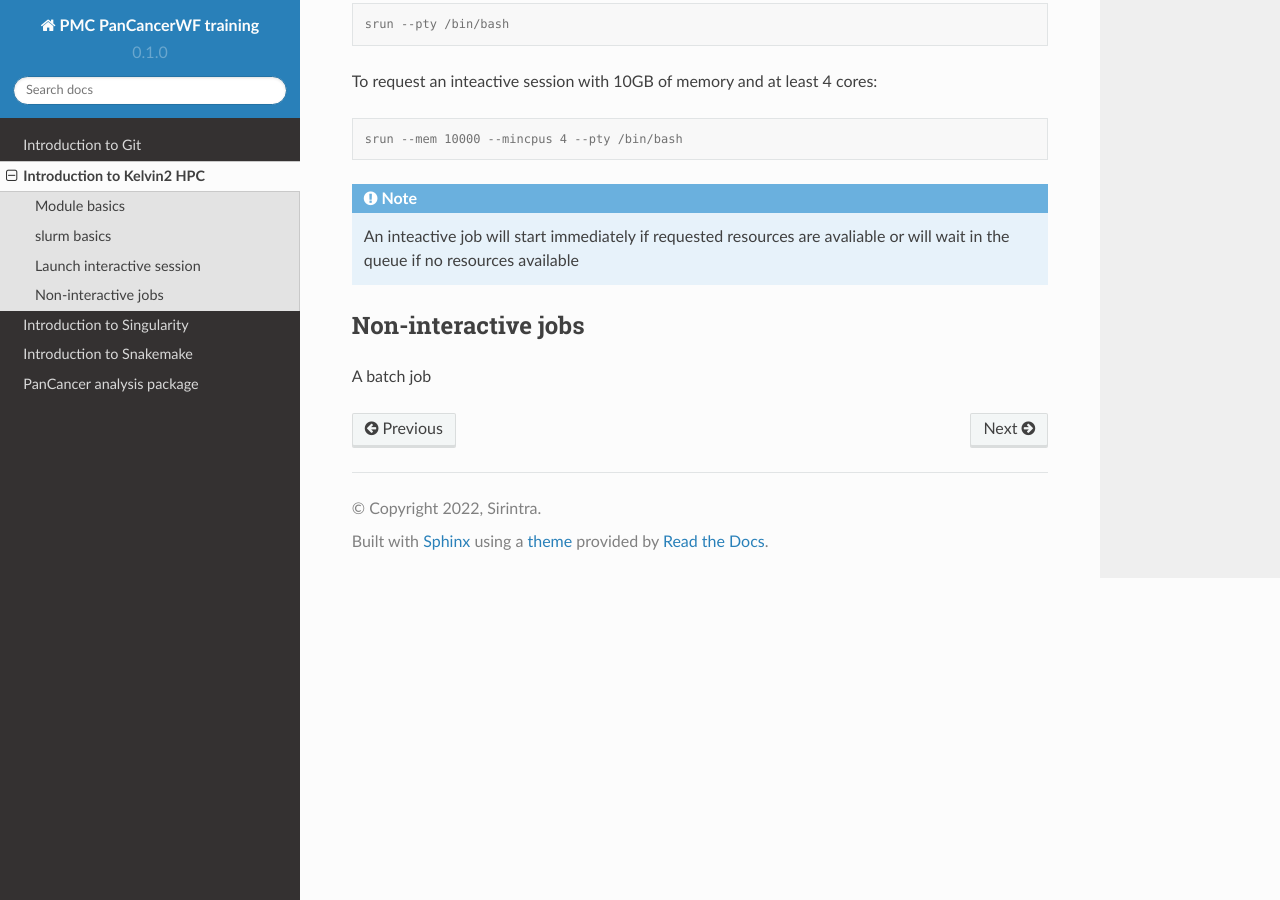
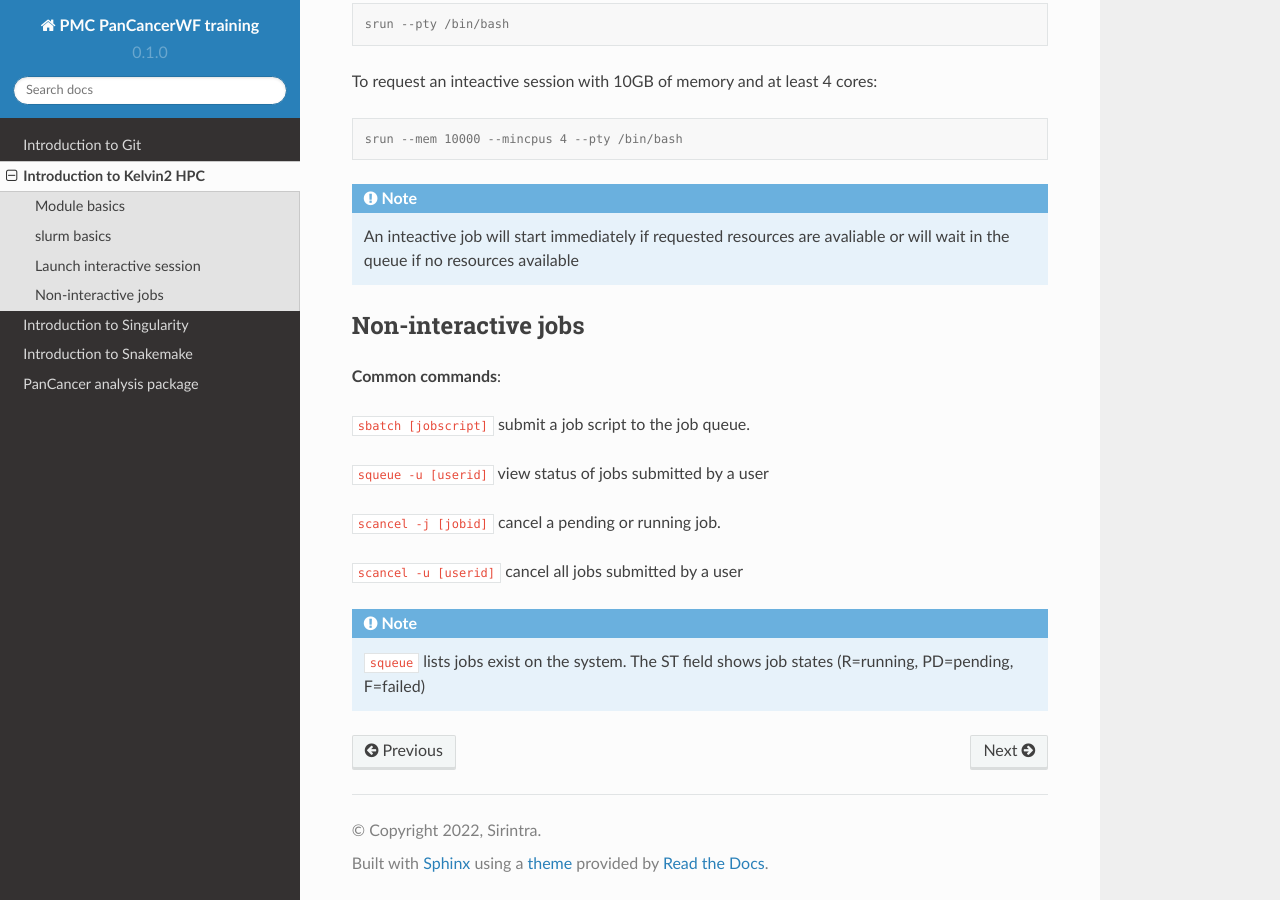
Before and after one commit to sirintra/PMC-PC-training, a Sphinx documentation site: the page built from docs/source/kelvin.rst, in a window 1280 px wide and 900 px high, scrolled down 1193 px. Built offline with Sphinx 7.4.7 and the Read the Docs theme 2.0.0, drawn with Linux system fonts in a browser that asks for light colours.

Commit message:
Update kelvin.rst

```diff
--- a/docs/source/kelvin.rst
+++ b/docs/source/kelvin.rst
@@ -56,4 +56,17 @@ To request an inteactive session with 10GB of memory and at least 4 cores:
 
 Non-interactive jobs
 --------------------
-A batch job
+
+**Common commands**:
+
+``sbatch [jobscript]`` submit a job script to the job queue.
+
+``squeue -u [userid]``	view status of jobs submitted by a user
+
+``scancel -j [jobid]``	cancel a pending or running job.
+
+``scancel -u [userid]``	cancel all jobs submitted by a user
+
+
+.. note::
+   ``squeue`` lists jobs exist on the system. The ST field shows job states (R=running, PD=pending, F=failed)
```
